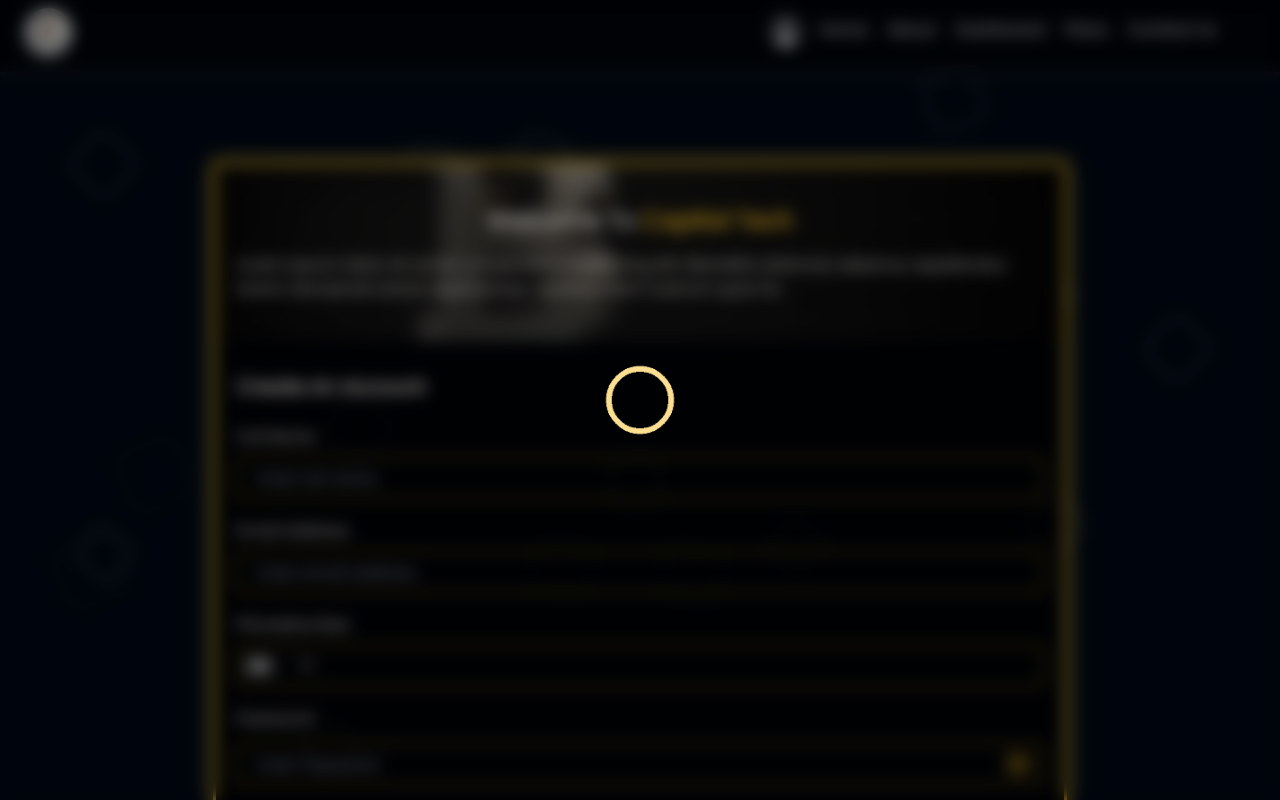
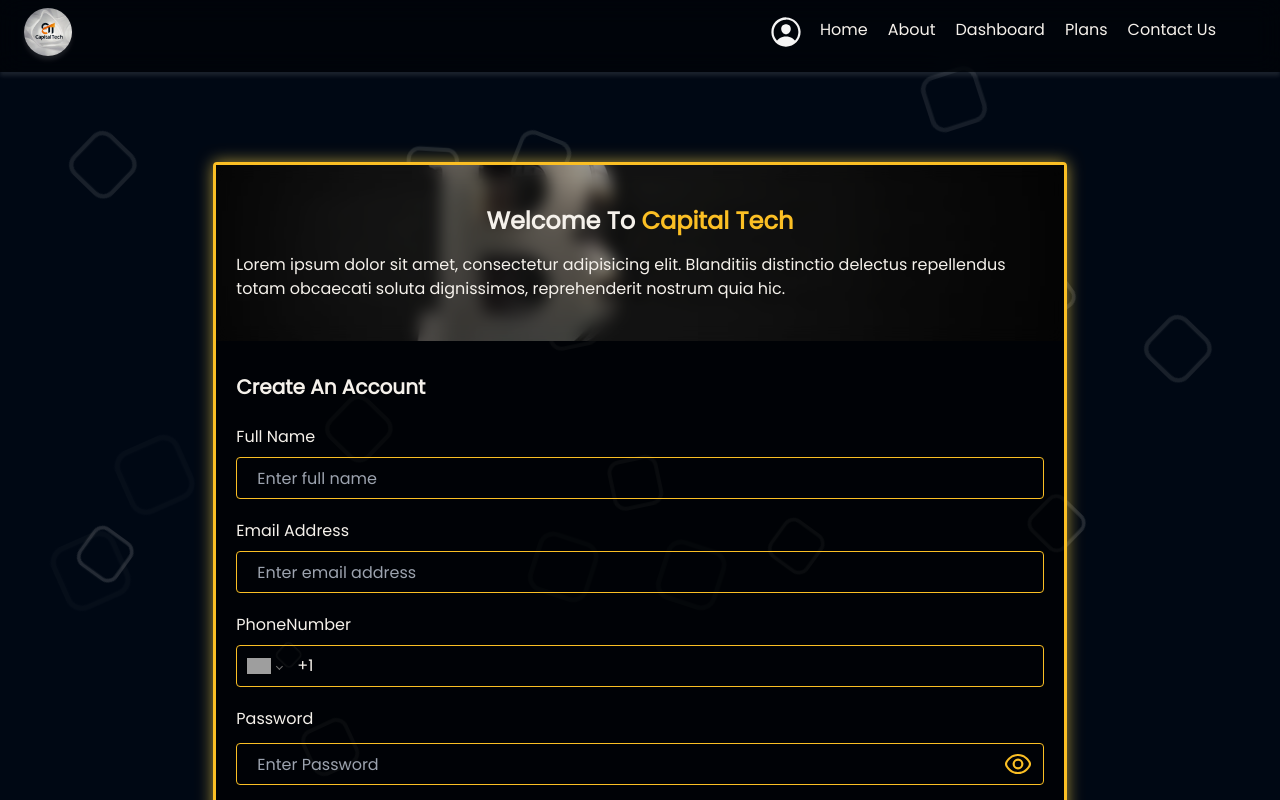
Before and after one commit to liltexh/capitalTech, a React (Vite) app: page /auth in a window 1280 px wide. Shown: the top 800 px of the page. Built offline with nearby package versions, Linux system fonts and the light colour scheme; grey boxes are pictures that could not be loaded.

Commit message:
completed loading logic

```diff
--- /dev/null
+++ b/src/Tools/LoadingAnimation.js
@@ -0,0 +1,15 @@
+import { useContext } from "react";
+import { UserContext } from "./UserContextProvider";
+
+export default function LoadingAnimation() {
+	const { userInfo, handleUserInfo } = useContext(UserContext);
+
+	function startLoading() {
+		handleUserInfo((info) => ({ ...info, isLoading: true }));
+	}
+	function stopLoading() {
+		handleUserInfo((info) => ({ ...info, isLoading: false }));
+	}
+
+	return { startLoading, stopLoading };
+}
--- a/src/components/SignIn.jsx
+++ b/src/components/SignIn.jsx
@@ -1,6 +1,6 @@
 import signUpimg from "../assets/images/bitcoin2.jpg";
 import MainButton from "./MainButton.jsx";
-import { useState, useRef } from "react";
+import { useState, useRef, useEffect, useContext } from "react";
 import {
 	verifyEmailInput,
 	RemoveInputError,
@@ -10,19 +10,21 @@
 import { TypeAnimation } from "react-type-animation";
 
 import PasswordInput from "./PasswordInput.jsx";
-import Loading from "./Loading.jsx";
+// import Loading from "./Loading.jsx";
 
 import { signInWithEmailAndPassword } from "firebase/auth";
 import { Auth } from "../config/Firebase.js";
 import { useNavigate } from "react-router-dom";
 import "../index.css";
+import LoadingAnimation from "../Tools/LoadingAnimation.js";
+import { UserContext } from "../Tools/UserContextProvider.jsx";
 
 export default function SignIn({ state }) {
 	const { setHasAccount } = state;
 	const [passwordType, setPasswordType] = useState("password");
 	const [invalidForm, handleInvalidForm] = useState(false);
 
-	const [isloading, setIsLoading] = useState(true);
+	const { startLoading, stopLoading } = LoadingAnimation();
 
 	const emailRef = useRef("");
 	const passwordRef = useRef(null);
@@ -39,8 +41,10 @@
 			return;
 		}
 
-		setLoading(true);
+		// setLoading(true);
 		try {
+			startLoading();
+
 			console.log("ist starting");
 			const userCredentials = await signInWithEmailAndPassword(
 				Auth,
@@ -49,10 +53,12 @@
 			);
 
 			if (userCredentials.user) {
+				stopLoading();
 				alert("user has sign in succefully");
 				navigate("/");
 			}
 		} catch (error) {
+			stopLoading();
 			alert(error.message);
 			console.error(error);
 		}
@@ -93,6 +99,11 @@
 		}
 		return checker;
 	}
+
+	const { userInfo, handleUserInfo } = useContext(UserContext);
+	useEffect(() => {
+		console.log(userInfo.isloading);
+	}, []);
 	return (
 		<div className="w-full h-screen flex justify-center items-center mt-36 mb-32">
 			{invalidForm && (
--- a/src/components/SignUp.jsx
+++ b/src/components/SignUp.jsx
@@ -19,9 +19,12 @@
 import { createUserWithEmailAndPassword } from "firebase/auth";
 import { Auth } from "../config/Firebase.js";
 import { useEffect } from "react";
+import LoadingAnimation from "../Tools/LoadingAnimation.js";
+
 export default function SignUp({ state }) {
 	const { setHasAccount } = state;
-	const [isloading, setIsLoading] = useState(true);
+	const { startLoading, stopLoading } = LoadingAnimation();
+
 	const [phoneNumberInput, setPhoneNumberInput] = useState("");
 	const [invalidForm, handleInvalidForm] = useState(false);
 	const fullNameRef = useRef(null);
@@ -102,20 +105,12 @@
 		return checker;
 	}
 
-	useEffect(() => {
-		console.log(Auth);
-	}, []);
+	// useEffect(() => {
+	// 	console.log(Auth);
+	// }, []);
 
 	return (
 		<div className="w-full h-screen flex justify-center items-center mt-40 mb-32">
-			{isloading && (
-				<div
-					className="z-[900] front_blur_background fixed top-0
-"
-				>
-					<Loading />
-				</div>
-			)}
 			{invalidForm && (
 				<span
 					style={{ backgroundColor: "rgba(0,0,0,0.1)" }}
--- a/src/routes/NavBar.jsx
+++ b/src/routes/NavBar.jsx
@@ -14,7 +14,7 @@
 	const { userInfo, handleUserInfo } = useContext(UserContext);
 	const [isOpen, setIsOpen] = useState(false);
 	const [isValidated, setIsValidated] = useState(userInfo.isValidated);
-	const [isLoading, setIsLoading] = useState(userInfo.isLoading);
+	// const [isLoading, setIsLoading] = useState(userInfo.isLoading);
 	const dropdownRef = useRef(null);
 	const ToggleNav = () => {
 		setIsOpen((o) => !isOpen);
@@ -36,7 +36,7 @@
 	}, [userInfo]);
 
 	useEffect(() => {
-		setIsLoading(userInfo.isLoading);
+		console.log(userInfo.isLoading);
 	}, [userInfo]);
 	return (
 		<>
@@ -122,7 +122,7 @@
 						<ValidateAccount />
 					</div>
 				)}
-				{isLoading && (
+				{userInfo.isLoading && (
 					<div
 						className="z-[900] front_blur_background fixed top-0
 "
```
